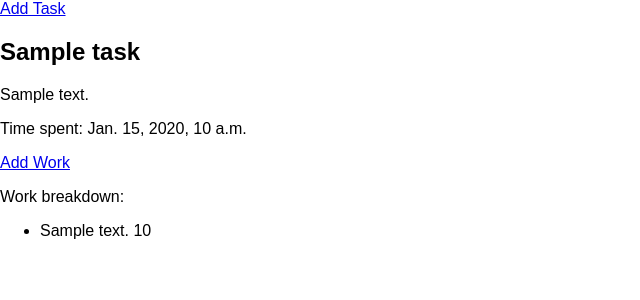
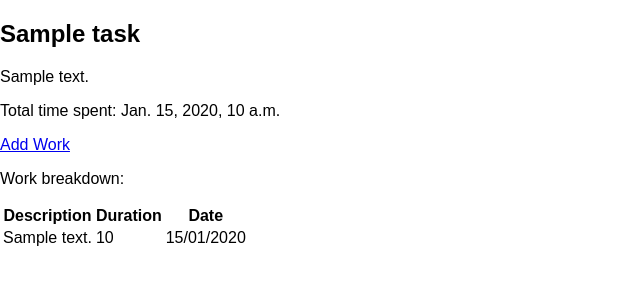
Before and after one commit to jmstaley/timetracker, a Django app: template templates/timetracker/task_detail.html in a window 1280 px wide. Shown: the part 57-357 px from the top of the page, without its empty margins (0-640 px from the left). Run offline with Django 3.2, Linux system fonts and the light colour scheme; the template is opened without the code that fills it: most values are stand-ins (such as "Sample title", 1, 10 or a date in 2020).

Commit message:
Update display

```diff
--- a/forms.py
+++ b/forms.py
@@ -12,5 +12,5 @@ class AddTaskForm(ModelForm):
 class AddWorkForm(ModelForm):
     class Meta:
         model = Work
-        exclude = ('task', )
+        exclude = ('task', 'tid')
         widgets = {'date': SelectDateWidget(),}
--- a/templates/timetracker/base.html
+++ b/templates/timetracker/base.html
@@ -17,9 +17,11 @@
       </div>
     </div>
     <div id="content">
-      <div id="task_tools">
-        <a href="{% url add_task %}">Add Task</a>
-      </div>
+      {% if user.is_authenticated %}
+        <div id="task_tools">
+          <a href="{% url add_task %}">Add Task</a>
+        </div>
+      {% endif %}
       {% block content %}{% endblock %}
     </div>
   </body>
--- a/templates/timetracker/task_detail.html
+++ b/templates/timetracker/task_detail.html
@@ -2,12 +2,21 @@
 {% block content %}
 <h2>{{ task.title }}</h2>
 <p>{{ task.description }}</p>
-<p>Time spent: {{ task.total_time_worked }}</p>
+<p>Total time spent: {{ task.total_time_worked }}</p>
 <p><a href="{% url add_work task.id %}">Add Work</a></p>
 <p>Work breakdown:</p>
-<ul>
+<table>
+  <tr>
+    <th>Description</th>
+    <th>Duration</th>
+    <th>Date</th>
+  </tr>
   {% for work in task.work %}
-    <li> {{ work.description }} {{ work.duration }} </li>
+    <tr>
+      <td>{{ work.description }}</td>
+      <td>{{ work.duration }}</td>
+      <td>{{ work.date|date:"d/m/Y" }}</td>
+    </tr>
   {% endfor %}
-</ul>
+</table>
 {% endblock %}
```
